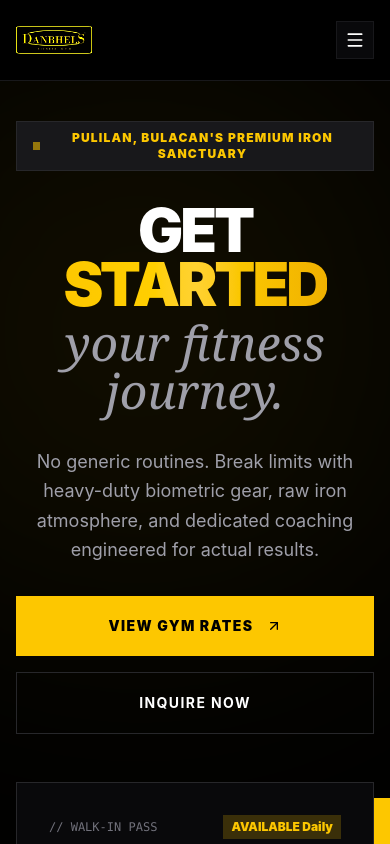
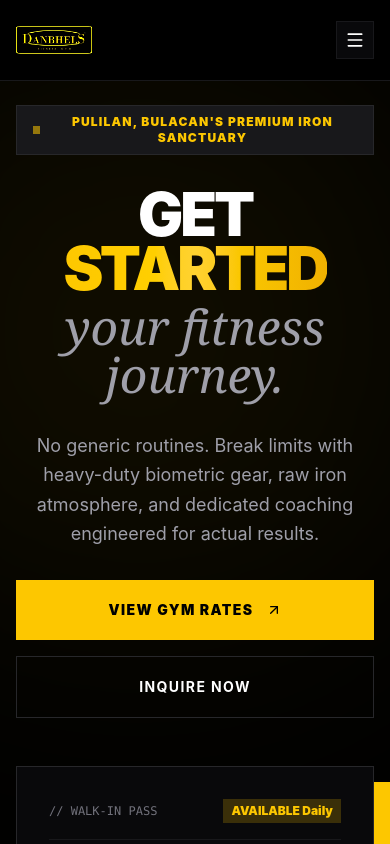
Before and after one commit to khenzxc/gym-landpage, a React (Vite) app: page / in a window 390 px wide. Shown: the top 844 px of the page. Built offline with nearby package versions, Linux system fonts and the light colour scheme.

Commit message:
update layout responsive

```diff
--- a/src/components/Hero.jsx
+++ b/src/components/Hero.jsx
@@ -4,8 +4,8 @@ import { motion } from 'framer-motion';
 
 export default function Hero() {
   return (
-    // Naka-dikit pa rin sa itaas ang buong section
-    <section id="hero" className="relative min-h-[90vh] flex flex-col justify-start bg-black overflow-hidden pt-10 lg:pt-12 pb-16">
+    // FIXED MOBILE PADDING: Ginawang pt-6 sa mobile para mas siksik at nakataas ang content
+    <section id="hero" className="relative min-h-[90vh] flex flex-col justify-start bg-black overflow-hidden pt-6 lg:pt-12 pb-16">
       {/* Absolute Geometric Visuals */}
       <div className="absolute right-0 top-0 w-[500px] h-[500px] bg-yellow-400/10 rounded-full blur-[150px] pointer-events-none"></div>
       <div className="absolute left-[-10%] bottom-0 text-[14vw] font-black text-zinc-900/40 select-none tracking-tighter uppercase font-sans leading-none z-0">
@@ -15,7 +15,7 @@ export default function Hero() {
       {/* Grid wrapper */}
       <div className="max-w-7xl mx-auto px-4 sm:px-6 lg:px-8 relative z-10 w-full grid grid-cols-1 lg:grid-cols-12 gap-12 items-start lg:pt-0">
 
-        {/* Left: Text & Badges (MANANATILING NAKATAAS) */}
+        {/* Left: Text & Badges (NAKATAAS SA DESKTOP AT MOBILE) */}
         <motion.div
           initial={{ opacity: 0, x: -40 }}
           whileInView={{ opacity: 1, x: 0 }}
@@ -50,13 +50,13 @@ export default function Hero() {
           </div>
         </motion.div>
 
-        {/* Right: Premium Hero Display Box (FIXED: IBINABA GAMIT ANG lg:mt-20) */}
+        {/* Right: Premium Hero Display Box (NAKABABA SA DESKTOP PERO MAY TAMANG GAP SA MOBILE) */}
         <motion.div
           initial={{ opacity: 0, x: 40 }}
           whileInView={{ opacity: 1, x: 0 }}
           viewport={{ once: false, amount: 0.25 }}
           transition={{ duration: 0.8, ease: [0.25, 1, 0.5, 1], delay: 0.1 }}
-          className="lg:col-span-5 relative w-full max-w-md mx-auto lg:max-w-none lg:mt-20" // <-- Idinagdag ang lg:mt-20 para ibaba lang ang kanan sa desktop screen
+          className="lg:col-span-5 relative w-full max-w-md mx-auto lg:max-w-none lg:mt-20"
         >
           <div className="absolute inset-0 bg-yellow-400 translate-x-4 translate-y-4 z-0"></div>
           <div className="relative z-10 bg-zinc-950 border border-zinc-800 p-8 space-y-8">
```
